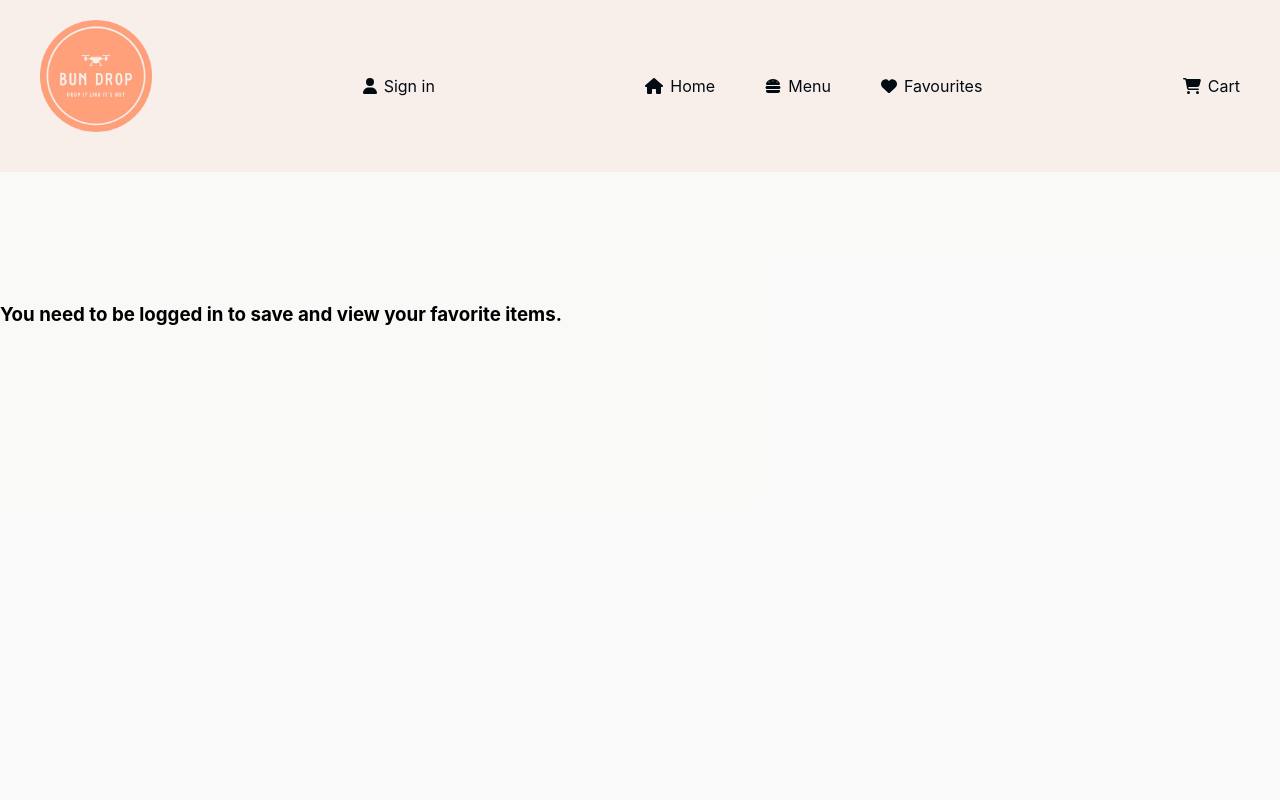
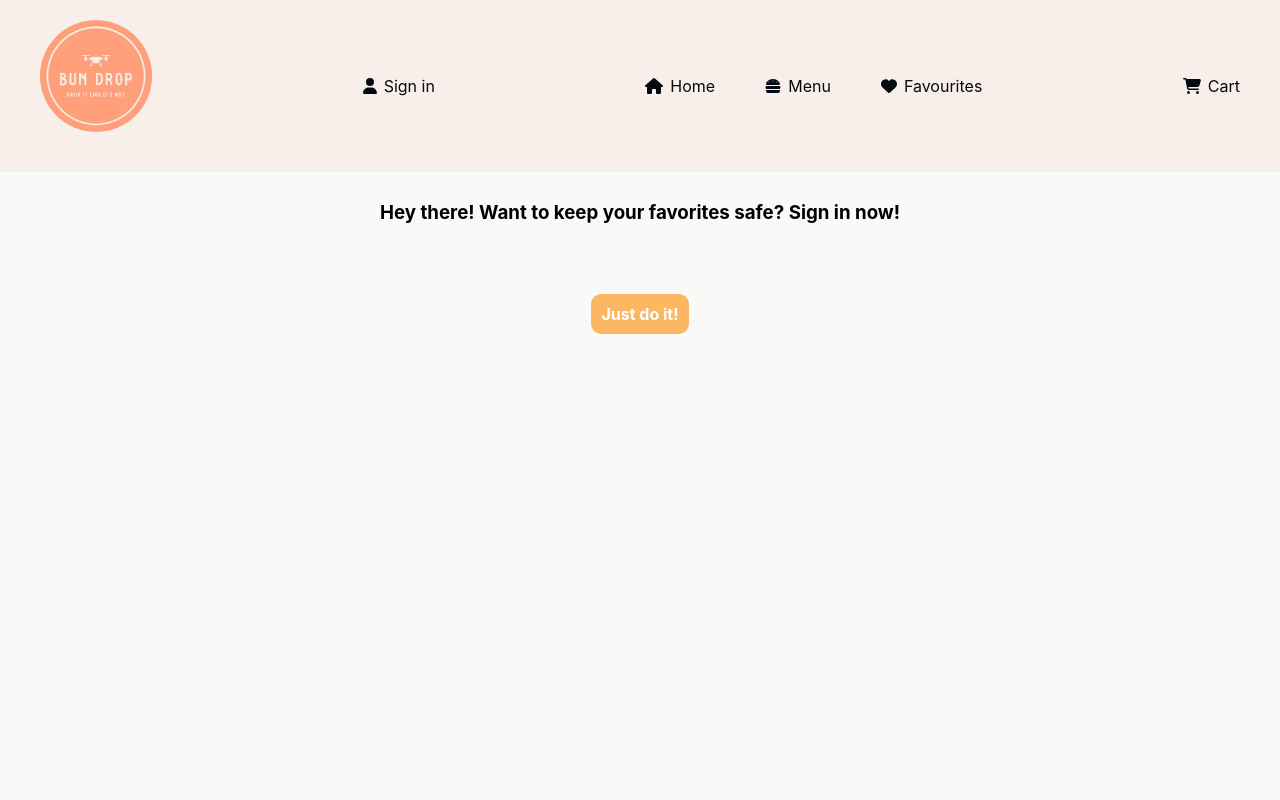
Before and after one commit to miiamole/bun-drop, a React (Create React App) app: page /favourites/1 in a window 1280 px wide. Shown: the top 800 px of the page. Built offline with nearby package versions, Linux system fonts and the light colour scheme.

Commit message:
added notFound

```diff
--- a/src/App.css
+++ b/src/App.css
@@ -547,6 +547,10 @@ input[type="text"] {
   margin-top: 10px;
 }
 /* FAVOURITE PAGE */
+.favo-sign-in{
+  display: flex;
+  justify-content: center;
+}
 .remove-favorite {
   background-color: rgba(248, 33, 9, 0.6);
   color: white;
--- a/src/App.jsx
+++ b/src/App.jsx
@@ -9,6 +9,7 @@ import Payment from "./pages/Payment";
 import LogIn from "./pages/LogIn";
 import Register from "./pages/Register";
 import Favourites from "./pages/Favourites";
+import NotFound from "./pages/NotFound";
 import Footer from "./components/Footer";
 import Navbar from "./components/Navbar";
 
@@ -20,13 +21,14 @@ function App() {
         <Navbar />
         <Routes>
           <Route path="/" element={<Home />} />
-          <Route path="/register" element={<Register/>}/>
-          <Route path="/login" element={<LogIn/>}/>
-          <Route path="/favourites/:userId" element={<Favourites/>}/>
+          <Route path="/register" element={<Register />} />
+          <Route path="/login" element={<LogIn />} />
+          <Route path="/favourites/:userId" element={<Favourites />} />
           <Route path="/cart/:menuId" element={<Cart />} />
           <Route path="/confirmation/:orderId" element={<Confirmation />} />
           <Route path="/menu" element={<Menu />} />
           <Route path="/payment" element={<Payment />} />
+          <Route path="*" element={<NotFound />} />
         </Routes>
         <Footer />
       </Router>
--- a/src/pages/Favourites.jsx
+++ b/src/pages/Favourites.jsx
@@ -90,9 +90,7 @@ function Favourites() {
         {isLoggedIn ? (
           <>
             <h1 className="cart-text">
-              {listOfFavorites.length > 0
-                ? "Your favourites"
-                : <EmptyFavo/>}
+              {listOfFavorites.length > 0 ? "Your favourites" : <EmptyFavo />}
             </h1>
             <div className="menu-container">
               {listOfFavorites.map((f) => (
@@ -121,7 +119,17 @@ function Favourites() {
             </div>
           </>
         ) : (
-          <h3>You need to be logged in to save and view your favorite items.</h3>
+          <>
+            <h3 className="cart-text">
+              Hey there! Want to keep your favorites safe? Sign in now!
+            </h3>
+            <div className="favo-sign-in">
+              <Link to="/logIn" className="payment-btn favo-sign-in">
+                {" "}
+                Just do it!
+              </Link>
+            </div>
+          </>
         )}
       </div>
     </>
--- /dev/null
+++ b/src/pages/NotFound.jsx
@@ -0,0 +1,14 @@
+import React from 'react';
+function NotFound() {
+    return (
+      <>
+        <h1 className="clock-container">
+          Hello, is it me you're looking for? 🎵 Sorry, couldn't find what
+          you're after here. But hey, while you're here, why not take a moment
+          to enjoy the silence?
+        </h1>
+      </>
+    );
+}
+
+export default NotFound;
```
